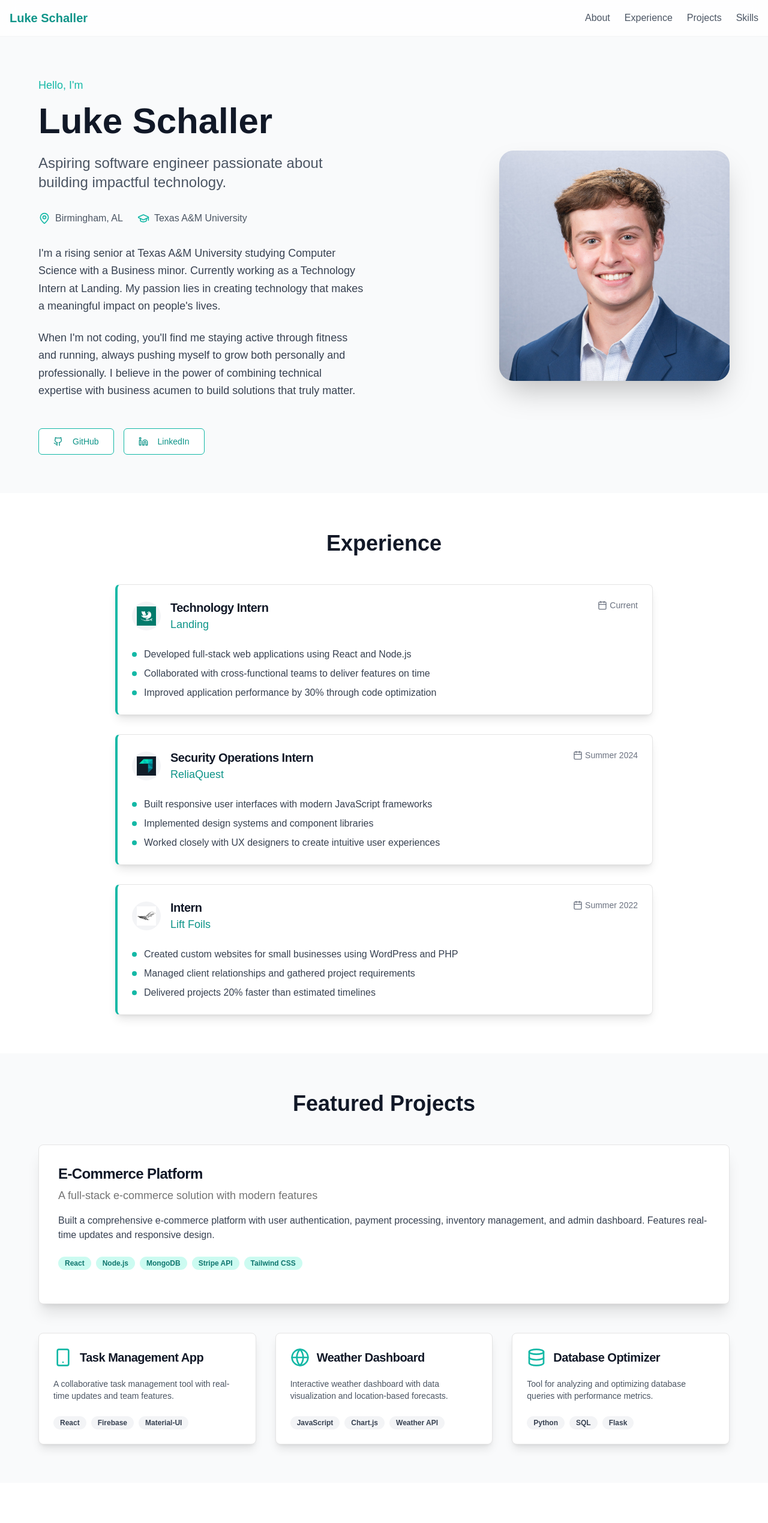
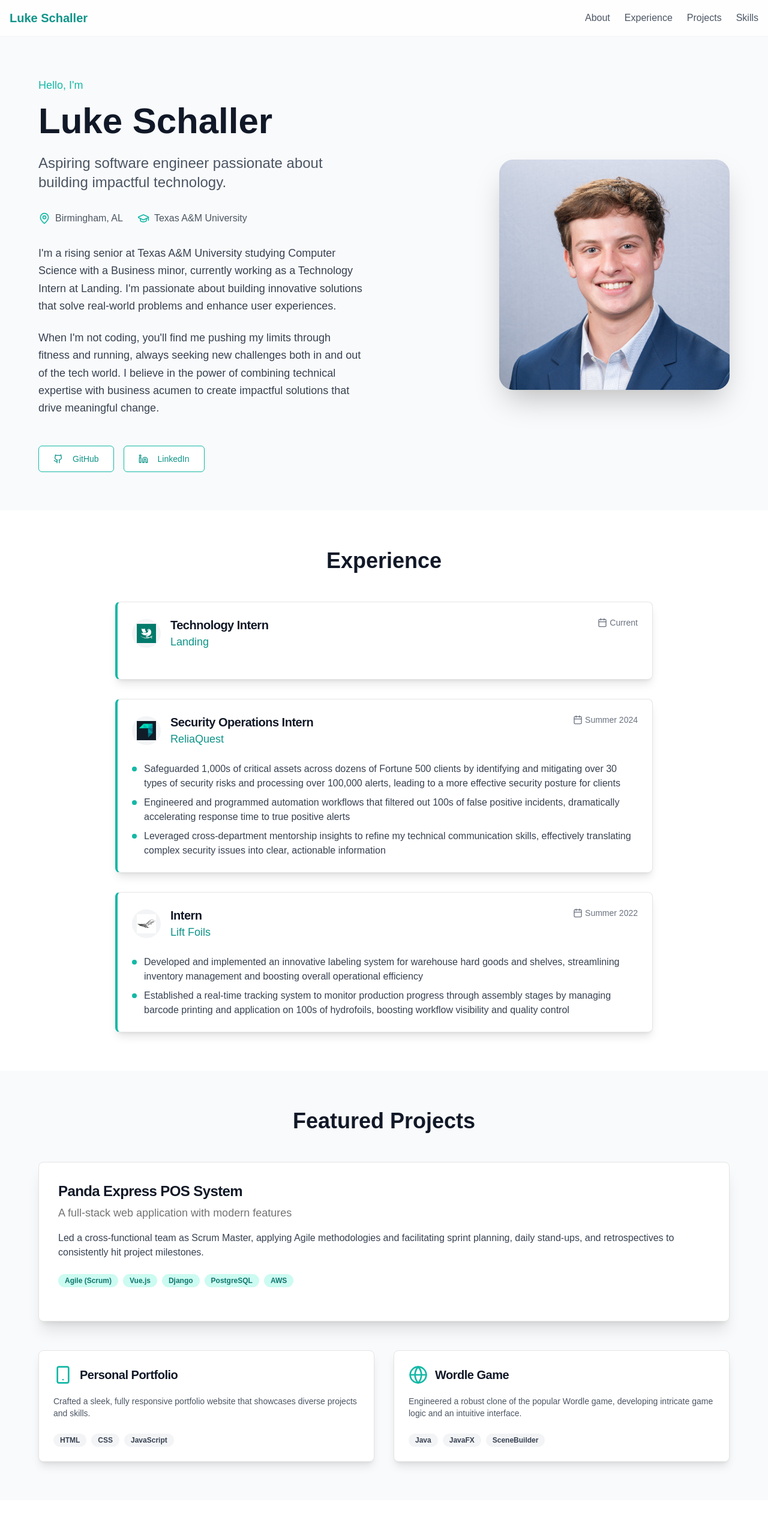
Before and after one commit to lukeschaller/personal_portfolio, a Next.js app: page / in a window 1280 px wide. Shown: the top 2539 px of the page at 60% size. Built offline with nearby package versions, Linux system fonts and the light colour scheme.

Commit message:
More website changes. Ready for deployment.

```diff
--- a/app/layout.tsx
+++ b/app/layout.tsx
@@ -2,9 +2,7 @@ import type { Metadata } from 'next'
 import './globals.css'
 
 export const metadata: Metadata = {
-  title: 'v0 App',
-  description: 'Created with v0',
-  generator: 'v0.dev',
+  title: 'Luke Schaller',
 }
 
 export default function RootLayout({
--- a/app/page.tsx
+++ b/app/page.tsx
@@ -95,14 +95,14 @@ export default function Portfolio() {
 
                 <div className="space-y-6">
                   <p className="text-lg text-gray-700 leading-relaxed">
-                    I'm a rising senior at Texas A&M University studying Computer Science with a Business minor.
-                    Currently working as a Technology Intern at Landing. My passion lies in creating technology that
-                    makes a meaningful impact on people's lives.
+                  I'm a rising senior at Texas A&M University studying Computer Science with a Business minor,
+                  currently working as a Technology Intern at Landing. I'm passionate about building innovative
+                  solutions that solve real-world problems and enhance user experiences.
                   </p>
                   <p className="text-lg text-gray-700 leading-relaxed">
-                    When I'm not coding, you'll find me staying active through fitness and running, always pushing
-                    myself to grow both personally and professionally. I believe in the power of combining technical
-                    expertise with business acumen to build solutions that truly matter.
+                  When I'm not coding, you'll find me pushing my limits through fitness and running, always seeking
+                  new challenges both in and out of the tech world. I believe in the power of combining technical
+                  expertise with business acumen to create impactful solutions that drive meaningful change.
                   </p>
                 </div>
 
@@ -165,9 +165,6 @@ export default function Portfolio() {
                   role: "Technology Intern",
                   date: "Current",
                   description: [
-                    "Developed full-stack web applications using React and Node.js",
-                    "Collaborated with cross-functional teams to deliver features on time",
-                    "Improved application performance by 30% through code optimization",
                   ],
                 },
                 {
@@ -175,9 +172,9 @@ export default function Portfolio() {
                   role: "Security Operations Intern",
                   date: "Summer 2024",
                   description: [
-                    "Built responsive user interfaces with modern JavaScript frameworks",
-                    "Implemented design systems and component libraries",
-                    "Worked closely with UX designers to create intuitive user experiences",
+                    "Safeguarded 1,000s of critical assets across dozens of Fortune 500 clients by identifying and mitigating over 30 types of security risks and processing over 100,000 alerts, leading to a more effective security posture for clients",
+                    "Engineered and programmed automation workflows that filtered out 100s of false positive incidents, dramatically accelerating response time to true positive alerts",
+                    "Leveraged cross-department mentorship insights to refine my technical communication skills, effectively translating complex security issues into clear, actionable information",
                   ],
                 },
                 {
@@ -185,9 +182,8 @@ export default function Portfolio() {
                   role: "Intern",
                   date: "Summer 2022",
                   description: [
-                    "Created custom websites for small businesses using WordPress and PHP",
-                    "Managed client relationships and gathered project requirements",
-                    "Delivered projects 20% faster than estimated timelines",
+                    "Developed and implemented an innovative labeling system for warehouse hard goods and shelves, streamlining inventory management and boosting overall operational efficiency",
+                    "Established a real-time tracking system to monitor production progress through assembly stages by managing barcode printing and application on 100s of hydrofoils, boosting workflow visibility and quality control",
                   ],
                 },
               ].map((exp, index) => (
@@ -271,18 +267,18 @@ export default function Portfolio() {
               <Card className="shadow-xl hover:shadow-2xl transition-shadow overflow-hidden">
                 <div className="p-8">
                   <CardHeader className="p-0 mb-4">
-                    <CardTitle className="text-2xl text-gray-900">E-Commerce Platform</CardTitle>
+                    <CardTitle className="text-2xl text-gray-900">Panda Express POS System</CardTitle>
                     <CardDescription className="text-lg">
-                      A full-stack e-commerce solution with modern features
+                      A full-stack web application with modern features
                     </CardDescription>
                   </CardHeader>
                   <CardContent className="p-0">
                     <p className="text-gray-700 mb-6">
-                      Built a comprehensive e-commerce platform with user authentication, payment processing, inventory
-                      management, and admin dashboard. Features real-time updates and responsive design.
+                    Led a cross-functional team as Scrum Master, applying Agile methodologies and facilitating sprint planning, daily
+                    stand-ups, and retrospectives to consistently hit project milestones.
                     </p>
                     <div className="flex flex-wrap gap-2 mb-6">
-                      {["React", "Node.js", "MongoDB", "Stripe API", "Tailwind CSS"].map((tech) => (
+                      {["Agile (Scrum)", "Vue.js", "Django", "PostgreSQL", "AWS"].map((tech) => (
                         <Badge key={tech} variant="secondary" className="bg-primary-100 text-primary-700">
                           {tech}
                         </Badge>
@@ -294,25 +290,19 @@ export default function Portfolio() {
             </motion.div>
 
             {/* Other Projects Grid */}
-            <div className="grid md:grid-cols-2 lg:grid-cols-3 gap-8">
+            <div className="grid md:grid-cols-2 gap-8">
               {[
                 {
-                  title: "Task Management App",
-                  description: "A collaborative task management tool with real-time updates and team features.",
-                  tech: ["React", "Firebase", "Material-UI"],
+                  title: "Personal Portfolio",
+                  description: "Crafted a sleek, fully responsive portfolio website that showcases diverse projects and skills.",
+                  tech: ["HTML", "CSS", "JavaScript"],
                   icon: <Smartphone className="w-8 h-8 text-primary-500" />,
                 },
                 {
-                  title: "Weather Dashboard",
-                  description: "Interactive weather dashboard with data visualization and location-based forecasts.",
-                  tech: ["JavaScript", "Chart.js", "Weather API"],
+                  title: "Wordle Game",
+                  description: "Engineered a robust clone of the popular Wordle game, developing intricate game logic and an intuitive interface.",
+                  tech: ["Java", "JavaFX", "SceneBuilder"],
                   icon: <Globe className="w-8 h-8 text-primary-500" />,
-                },
-                {
-                  title: "Database Optimizer",
-                  description: "Tool for analyzing and optimizing database queries with performance metrics.",
-                  tech: ["Python", "SQL", "Flask"],
-                  icon: <Database className="w-8 h-8 text-primary-500" />,
                 },
               ].map((project, index) => (
                 <motion.div
@@ -363,22 +353,22 @@ export default function Portfolio() {
                 {
                   category: "Frontend",
                   icon: <Code className="w-8 h-8 text-primary-500" />,
-                  skills: ["JavaScript", "React", "TypeScript", "Tailwind CSS", "HTML/CSS"],
+                  skills: ["React", "Vue.js", "JavaScript", "HTML/CSS"],
                 },
                 {
                   category: "Backend",
                   icon: <Database className="w-8 h-8 text-primary-500" />,
-                  skills: ["Node.js", "Python", "Express.js", "REST APIs", "GraphQL"],
+                  skills: ["Python", "Java", "C/C++", "Ruby"],
                 },
                 {
                   category: "Database",
                   icon: <Database className="w-8 h-8 text-primary-500" />,
-                  skills: ["SQL", "MongoDB", "PostgreSQL", "Firebase", "Redis"],
+                  skills: ["SQL", "PostgreSQL", "AWS", "Database Design"],
                 },
                 {
                   category: "Tools & Others",
                   icon: <Globe className="w-8 h-8 text-primary-500" />,
-                  skills: ["Git", "Docker", "AWS", "Linux", "Agile"],
+                  skills: ["AI/ML", "Git/GitHub", "Agile (Scrum)", "Microsoft Office"],
                 },
               ].map((skillGroup, index) => (
                 <motion.div
--- a/package.json
+++ b/package.json
@@ -1,5 +1,5 @@
 {
-  "name": "my-v0-project",
+  "name": "personal-portfolio",
   "version": "0.1.0",
   "private": true,
   "scripts": {
```
